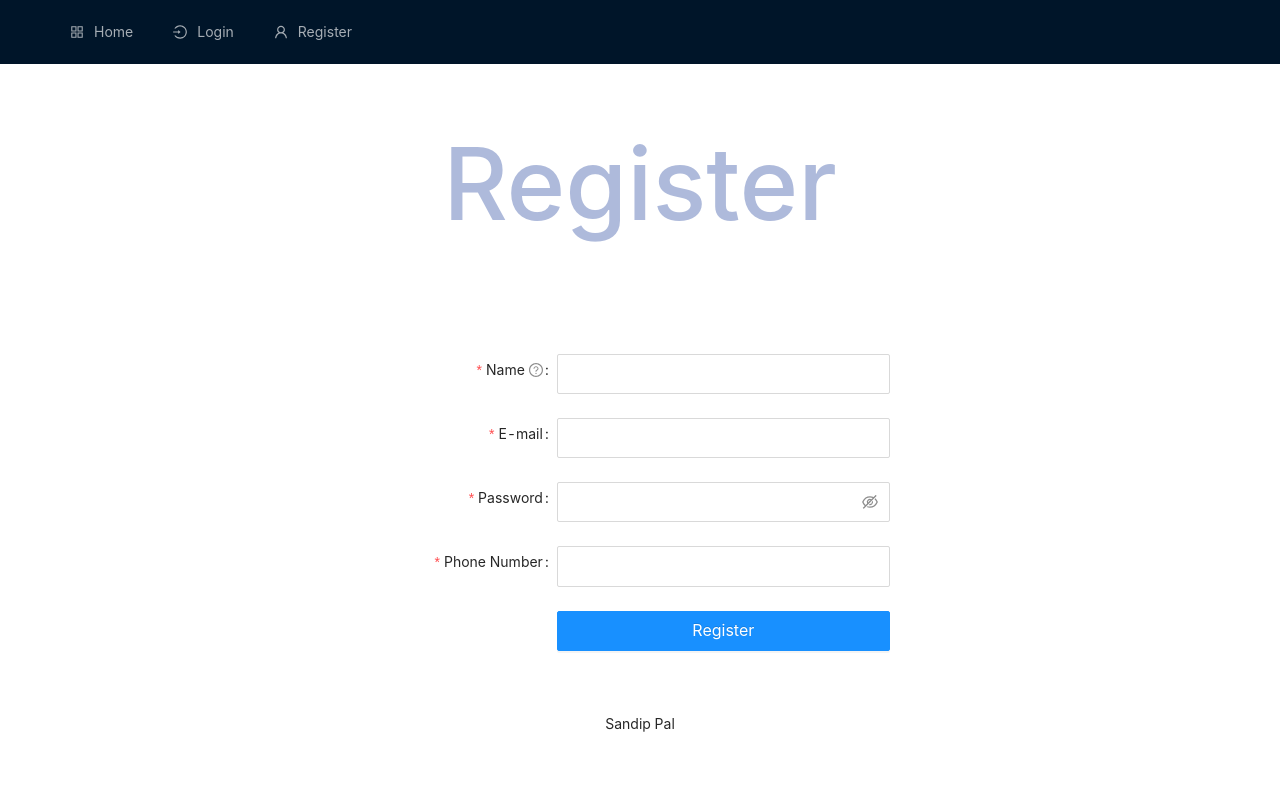
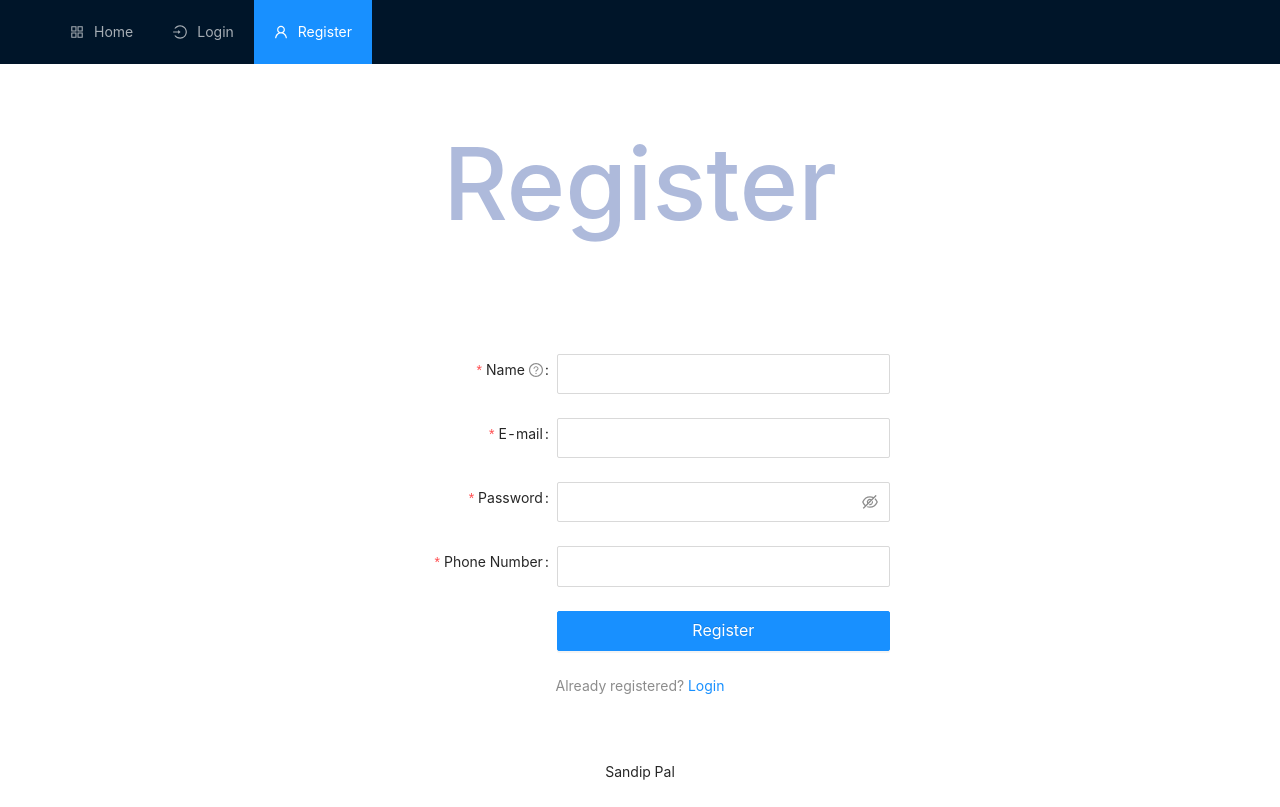
Before and after one commit to sandipkumarpal/React-Next-Cookie-Authentication-System, a Next.js app in the folder client/: page /register in a window 1280 px wide. Built offline with nearby package versions, Linux system fonts and the light colour scheme.

Commit message:
adds active menu

```diff
--- a/client/containers/Pages/Register/index.js
+++ b/client/containers/Pages/Register/index.js
@@ -1,11 +1,18 @@
 import React from 'react'
+import { Typography } from 'antd';
 import withPageTitle from '../../../hoc/withPageTitle'
 import RegisterForm from '../../Register/Form'
+import Link from 'next/link'
+
+const { Text } = Typography;
 
 function RegisterPage() {
     return (
         <div style={{ maxWidth: 500, margin: '0 auto'}}>
             <RegisterForm />
+            <p style={{textAlign: 'center'}}>
+                <Text type="secondary" style={{textAlign: 'center'}}>Already registered? <Link href="/login"><a>Login</a></Link></Text>
+            </p>
         </div>
     )
 }
--- a/client/containers/TopMenu/index.js
+++ b/client/containers/TopMenu/index.js
@@ -1,20 +1,29 @@
 import React from 'react'
 import { Menu } from 'antd';
+import { useRouter } from 'next/router'
 import TopMenuItem from '../../components/TopMenuItem';
 import { ROUTER_PATH } from '../../config/routers'
 
 const MENUS = Object.keys(ROUTER_PATH)
 
 function TopMenu() {
+    const router = useRouter()
+    const { asPath } = router;
+
     const renderMenus = (item) => {
         const { href, IconComponent } = ROUTER_PATH[item]
         return (
-            <TopMenuItem label={item} key={item} href={href} icon={<IconComponent />} />
+            <TopMenuItem
+                label={item}
+                key={href}
+                href={href}
+                icon={<IconComponent />}
+            />
         )
     }
 
     return (
-        <Menu mode="horizontal" theme="dark">
+        <Menu mode="horizontal" theme="dark" selectedKeys={[asPath]}>
             {MENUS.map(item => renderMenus(item))}
         </Menu>
     )
```
